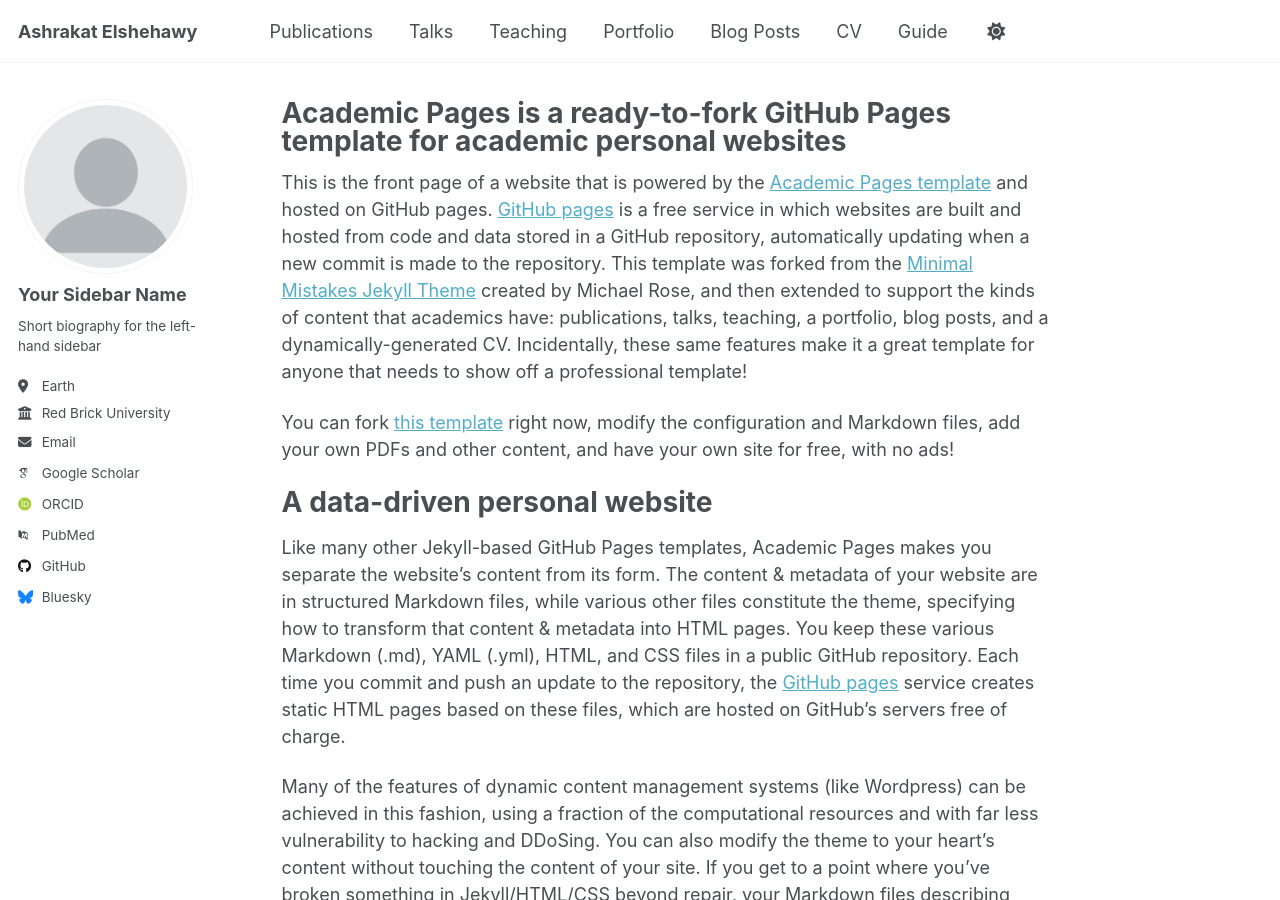
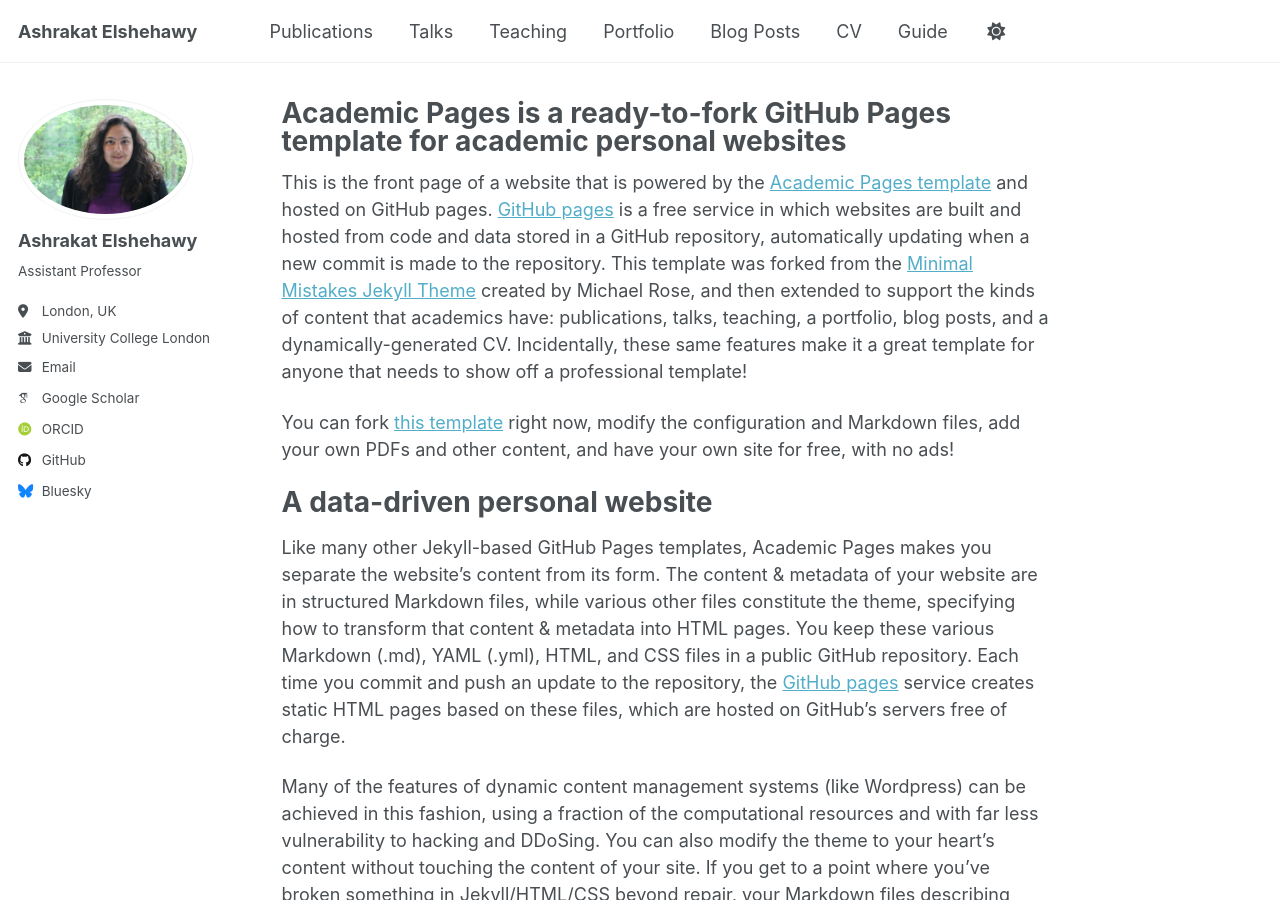
Before and after one commit to aelshehawy/aelshehawy.github.io, a Jekyll site: the page built from _pages/about.md, in a window 1280 px wide and 900 px high. Built offline with Jekyll 4.4.1, drawn with Linux system fonts in a browser that asks for light colours; some web fonts are replaced; a script that is not in the unit is left out.

Commit message:
Update _config.yml

```diff
--- a/_config.yml
+++ b/_config.yml
@@ -13,7 +13,7 @@ title                    : "Ashrakat Elshehawy"
 title_separator          : "-"
 name                     : &name "Ashrakat Elshehawy"
 description              : &description "Your Name's academic portfolio"   # Update this with a general description of your site, this is the default if not overridden by a page
-url                      : https://academicpages.github.io # The base hostname & protocol for your site e.g. "https://[your GitHub username].github.io",
+url                      : https://aelshehawy.github.io # The base hostname & protocol for your site e.g. "https://[your GitHub username].github.io",
                                                            # or if you already have some other page hosted on Github then use "https://[your GitHub username].github.io/[Your Repo Name]"
 baseurl                  : "" # the subpath of your site, e.g. "/blog"
 repository               : "academicpages/academicpages.github.io"
@@ -23,14 +23,14 @@ repository               : "academicpages/academicpages.github.io"
 #               Additional customization can be done by editing /_includes/author-profile.html
 author:
   # Biographic information
-  avatar           : "profile.png"
-  name             : "Your Sidebar Name"
+  avatar           : "Elshehawy_headshot.jpeg"
+  name             : "Ashrakat Elshehawy"
   pronouns         : # example: "she/her"
-  bio              : "Short biography for the left-hand sidebar"
-  location         : "Earth"
-  employer         : "Red Brick University"
+  bio              : "Assistant Professor"
+  location         : "London, UK"
+  employer         : "University College London"
   uri              : # URL
-  email            : "none@example.org"
+  email            : "a.elshehawy@ucl.ac.uk"
 
   # Academic websites
   academia         : # URL
@@ -40,7 +40,7 @@ author:
   impactstory      : # URL
   orcid            : "https://orcid.org/yourorcidurl"
   semantic         : # URL
-  pubmed           : "https://www.ncbi.nlm.nih.gov/pubmed/?term=john+snow"
+  pubmed           : #"https://www.ncbi.nlm.nih.gov/pubmed/?term=john+snow"
   researchgate     : # URL
   scopus           : # URL
 
```
